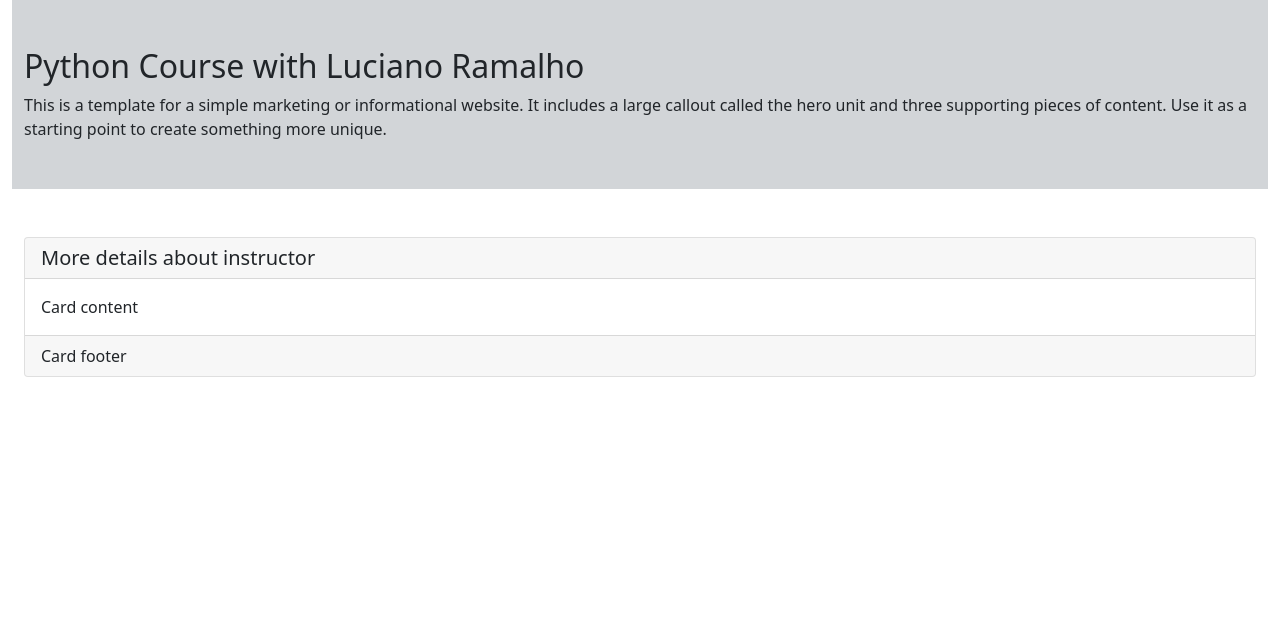
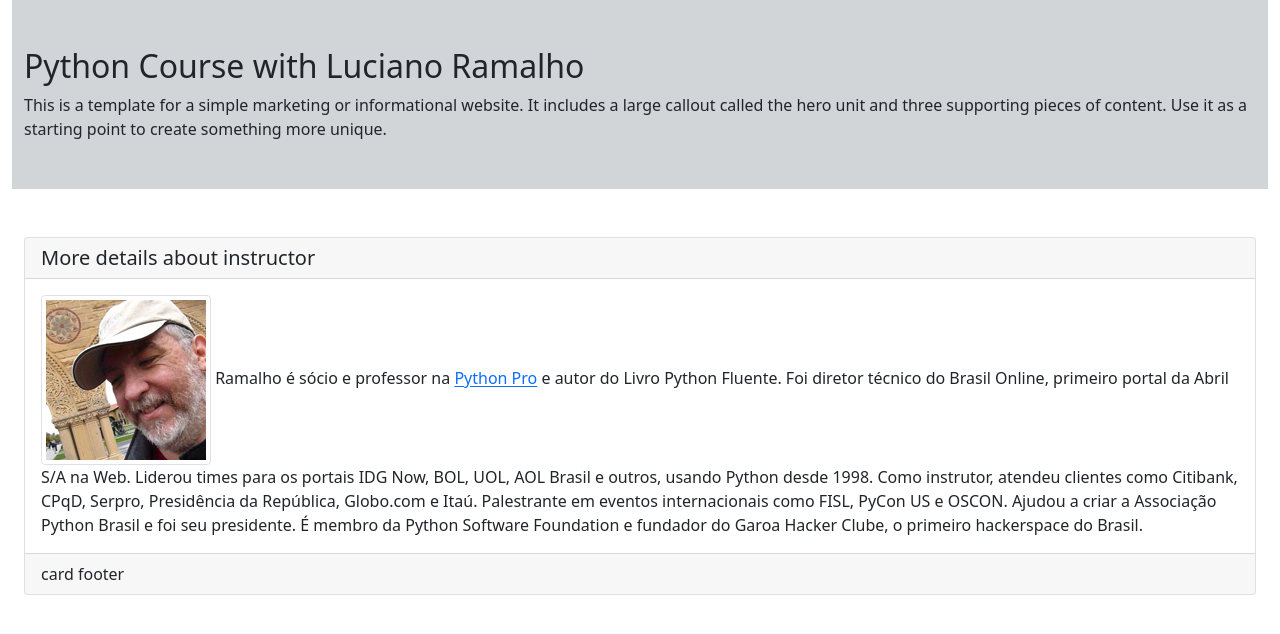
Before and after one commit to JoaoZati/django_devpro, a Django app: page / in a window 1280 px wide. Shown: the part 57-691 px from the top of the page. Run offline with Django 3.2, Linux system fonts and the light colour scheme.

Commit message:
Part 6: Luciano image - Landing Page; - home.html: add Luciano Ramalho in card.

```diff
--- a/base/templates/base/home.html
+++ b/base/templates/base/home.html
@@ -1,4 +1,5 @@
 {% extends "base/base.html" %}
+{% load static %}
 {% block title %}Python Pro - Home{% endblock %}
 {% block content %}
 <div class="container-fluid">
@@ -25,11 +26,19 @@
                 </h5>
                 <div class="card-body">
                     <p class="card-text">
-                        Card content
+                        <img src="{% static 'img/luciano-ramalho.png' %}" alt="Foto de Luciano Ramalho"
+                             class="img-thumbnail float-left mr-3"/>
+                        Ramalho é sócio e professor na <a href="www.python.pro.br">Python Pro</a> e autor do Livro
+                        Python Fluente. Foi diretor técnico do Brasil Online, primeiro portal da Abril S/A na Web.
+                        Liderou times para os portais IDG Now, BOL, UOL, AOL Brasil e outros, usando Python desde 1998.
+                        Como instrutor, atendeu clientes como Citibank, CPqD, Serpro, Presidência da República,
+                        Globo.com e Itaú. Palestrante em eventos internacionais como FISL, PyCon US e OSCON. Ajudou a
+                        criar a Associação Python Brasil e foi seu presidente. É membro da Python Software Foundation e
+                        fundador do Garoa Hacker Clube, o primeiro hackerspace do Brasil.
                     </p>
                 </div>
                 <div class="card-footer">
-                    Card footer
+                    card footer
                 </div>
             </div>
         </div>
```
